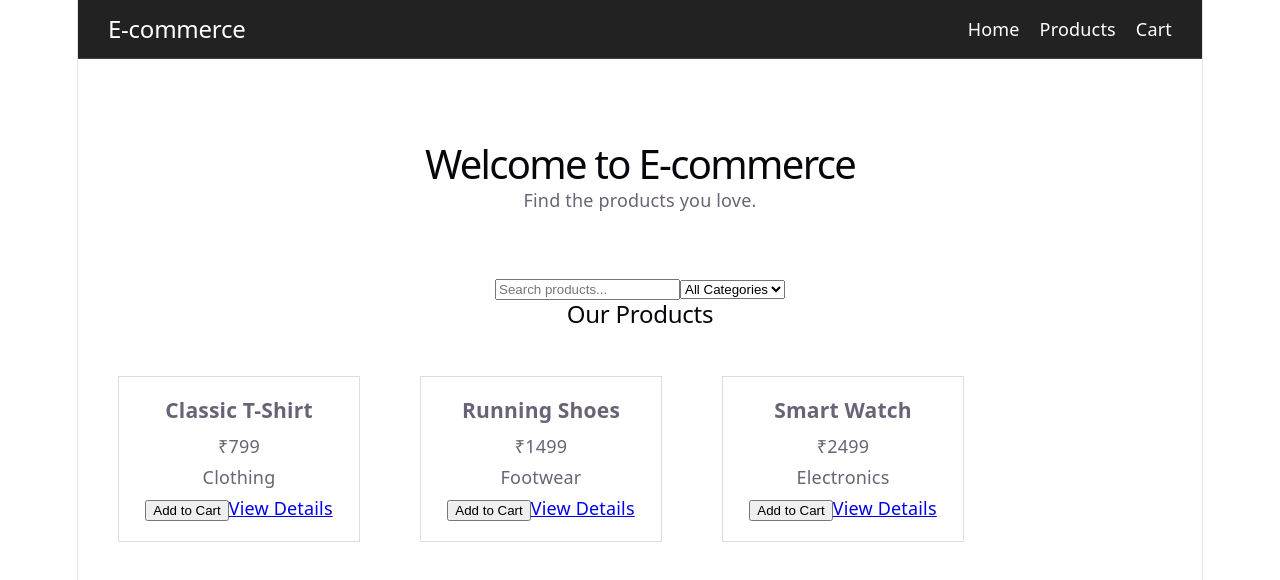
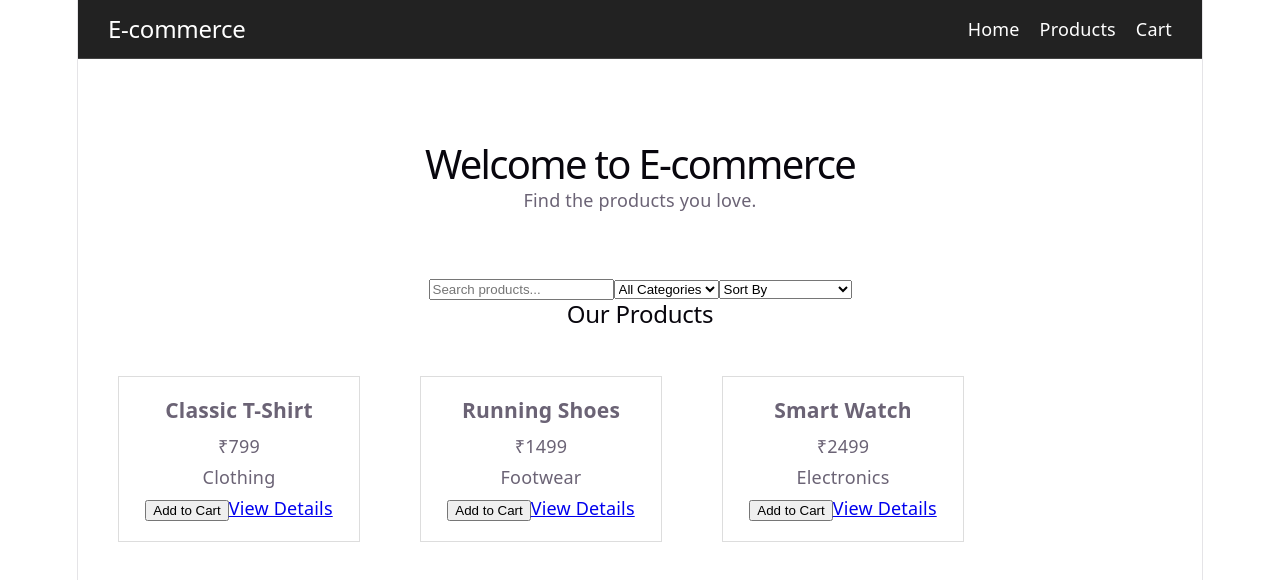
Before and after one commit to abhi12012/e-commerce-react, a React (Vite) app: page / in a window 1280 px wide. Shown: the top 580 px of the page. Built offline with nearby package versions, Linux system fonts and the light colour scheme.

Commit message:
Complete product sorting

```diff
--- a/src/App.jsx
+++ b/src/App.jsx
@@ -13,6 +13,7 @@ function App() {
 
 const [search, setSearch] = useState("")
 const [category, setCategory] = useState("All")
+const [sort, setSort] = useState("default")
 
 
 const filteredProducts = products.filter((product) => {
@@ -25,6 +26,21 @@ const filteredProducts = products.filter((product) => {
 
   return matchesSearch && matchesCategory
 })
+
+
+
+const sortedProducts = [...filteredProducts].sort((a, b) => {
+  if (sort === "low") {
+    return a.price - b.price
+  }
+
+  if (sort === "high") {
+    return b.price - a.price
+  }
+
+  return 0
+})
+
 
 
   return (
@@ -61,13 +77,28 @@ const filteredProducts = products.filter((product) => {
 </select>
 
 
+
+<select
+  value={sort}
+  onChange={(event) => setSort(event.target.value)}
+>
+  <option value="default">Sort By</option>
+  <option value="low">Price: Low → High</option>
+  <option value="high">Price: High → Low</option>
+</select>
+
+
+
+
+
+
             <h2>Our Products</h2>
 
             <div className="products">
   {filteredProducts.length === 0 ? (
     <p>No products found</p>
   ) : (
-    filteredProducts.map((product) => {
+    sortedProducts.map((product) => {
       return (
         <ProductCard
           key={product.id}
```
